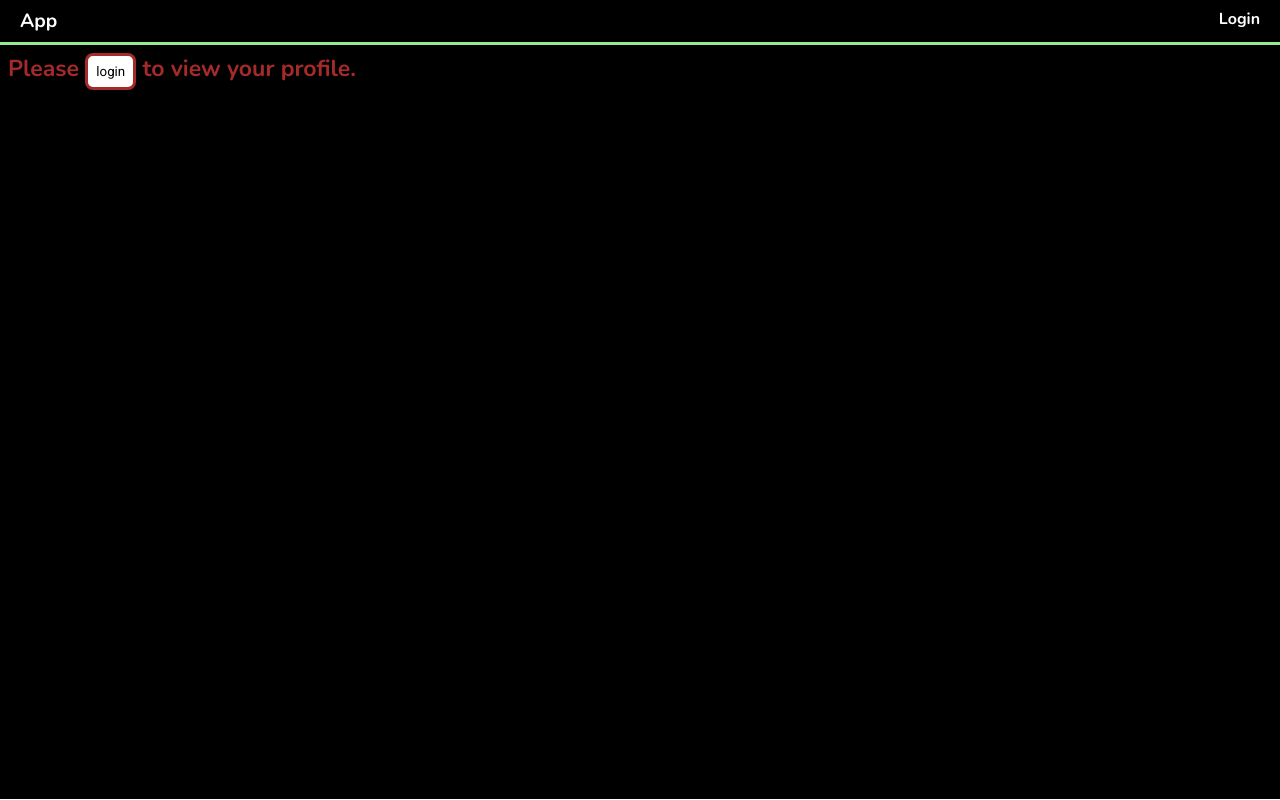
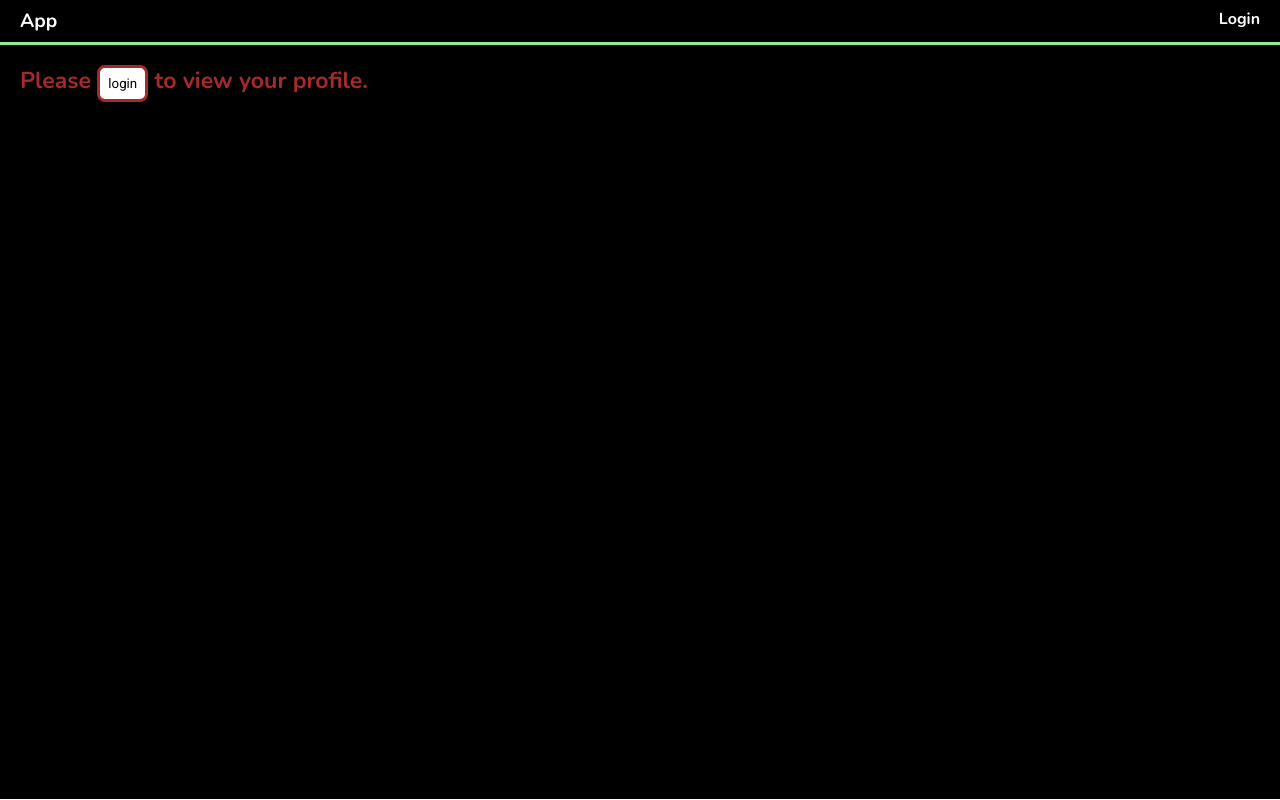
Before and after one commit to flooyd/app, a SvelteKit app: page /profile in a window 1280 px wide. Built offline with nearby package versions, Linux system fonts and the light colour scheme; no server answers.

Commit message:
fix issue for render

```diff
--- a/src/routes/api/auth/login/+server.ts
+++ b/src/routes/api/auth/login/+server.ts
@@ -30,7 +30,7 @@ export const POST: RequestHandler = async ({ request, cookies }) => {
 
         cookies.set('session', sesionToken, {
             httpOnly: true,
-            secure: true,
+            secure: false,
             sameSite: 'lax',
             maxAge: 60 * 60 * 24 * 30,
             path: '/',
@@ -38,7 +38,7 @@ export const POST: RequestHandler = async ({ request, cookies }) => {
 
         cookies.set('user', JSON.stringify(existingUsers[0]), {
             httpOnly: true,
-            secure: true,
+            secure: false,
             sameSite: 'lax',
             maxAge: 60 * 60 * 24 * 30,
             path: '/',
--- a/src/routes/login/+page.svelte
+++ b/src/routes/login/+page.svelte
@@ -85,7 +85,7 @@
 <style>
 
 	.login-container {
-		padding: 8px;
+		padding: 20px;
 	}
 
 	h1 {
--- a/src/routes/profile/+page.svelte
+++ b/src/routes/profile/+page.svelte
@@ -18,7 +18,7 @@
 </script>
 
 {#if ready}
-	<div transition:fly={{ x: -1000, duration: 150 }}>
+	<div class='profile-container' transition:fly={{ x: -1000, duration: 150 }}>
 		{#if $user}
 			<h1>Profile</h1>
 			<div class="profile">
@@ -35,10 +35,11 @@
 {/if}
 
 <style>
+	.profile-container {
+		padding: 20px;
+	}
 	h1 {
 		margin-bottom: 8px;
-		padding-top: 8px;
-		padding: 8px;
 	}
 	.profile {
 		display: flex;
```
